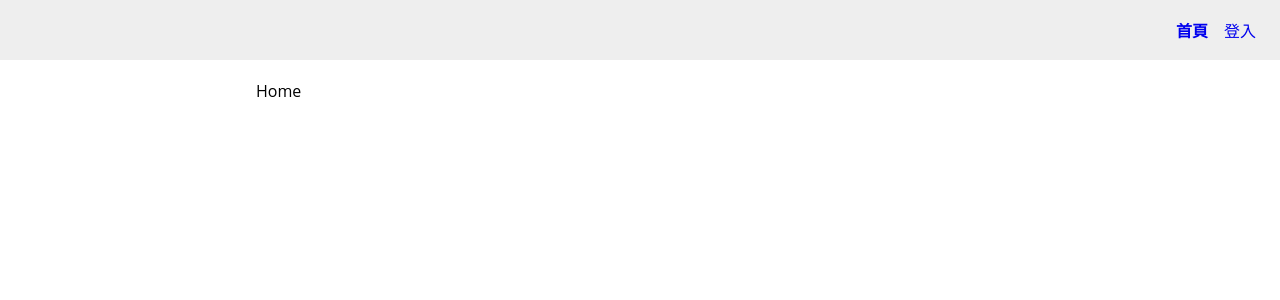
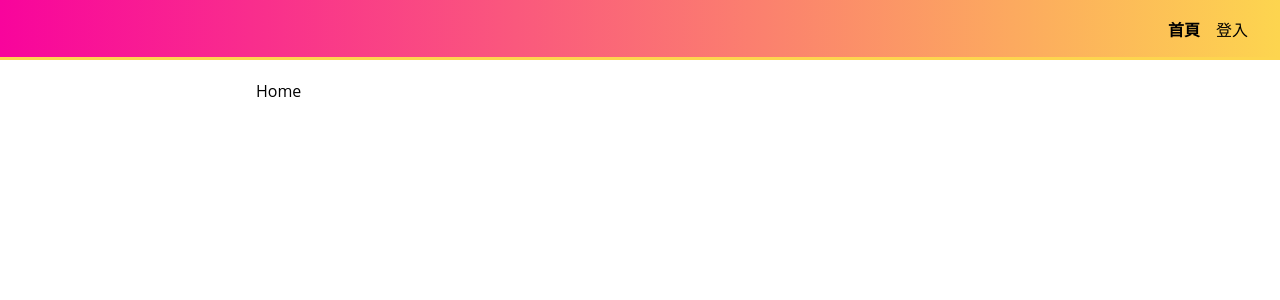
Before and after one commit to wwwchendev/styled-components-v5, a React (Vite) app: page / in a window 1280 px wide. Shown: the top 300 px of the page. Built offline with nearby package versions, Linux system fonts and the light colour scheme.

Commit message:
在Menu的navbar加入mediaQuery

```diff
--- a/src/components/common/Header.jsx
+++ b/src/components/common/Header.jsx
@@ -9,19 +9,31 @@
   padding: 0 16px;
   position: fixed;
   top: 0;
-  background: #eee;
+  background-image: linear-gradient(to right, #f8049c, #fdd54f);
+  border-bottom: 3px solid #fdd54f;
 `;
 
 // 自定義Html元素樣式
 const Menu = styled.nav`
+  display: block;
+  position: absolute;
+  width: 100%;
+  top: 60px;
+  left: 0;
+  padding: 8px;
+  box-sizing: border-box;
+  border-bottom: 3px solid #fdd54f;
+  background: white;
+  @media (min-width: 768px) {
     display: flex;
-  position: relative;
-  width: initial;
-  border-bottom: none;
-  margin: auto 0 auto auto;
     background: none;
     left: initial;
     top: initial;
+    margin: auto 0 auto auto;
+    border-bottom: none;
+    position: relative;
+    width: initial;
+  }
 `;
 
 // 自定義React元件樣式
@@ -31,19 +43,25 @@
   text-align: center;
   box-sizing: border-box;
   margin: auto 0;
-  font-weight: ${(props) => (props.isactive === 'true' ? '900' : 'normal')} ;
+  font-weight: ${props => (props.isactive === 'true' ? '900' : 'normal')};
+  color: black;
 `;
 
 export const Header = () => {
   const { pathname } = useLocation();
-  return <HeaderWrapper>
+  return (
+    <HeaderWrapper>
       <Menu>
         <StyledLink to='/' isactive={pathname === '/' ? 'true' : 'false'}>
           首頁
         </StyledLink>
-      <StyledLink to='/login' isactive={pathname === '/login' ? 'true' : 'false'}>
+        <StyledLink
+          to='/login'
+          isactive={pathname === '/login' ? 'true' : 'false'}
+        >
           登入
         </StyledLink>
       </Menu>
-  </HeaderWrapper>;
+    </HeaderWrapper>
+  );
 };
```
Lines whose indentation alone changed are shown as unchanged.
